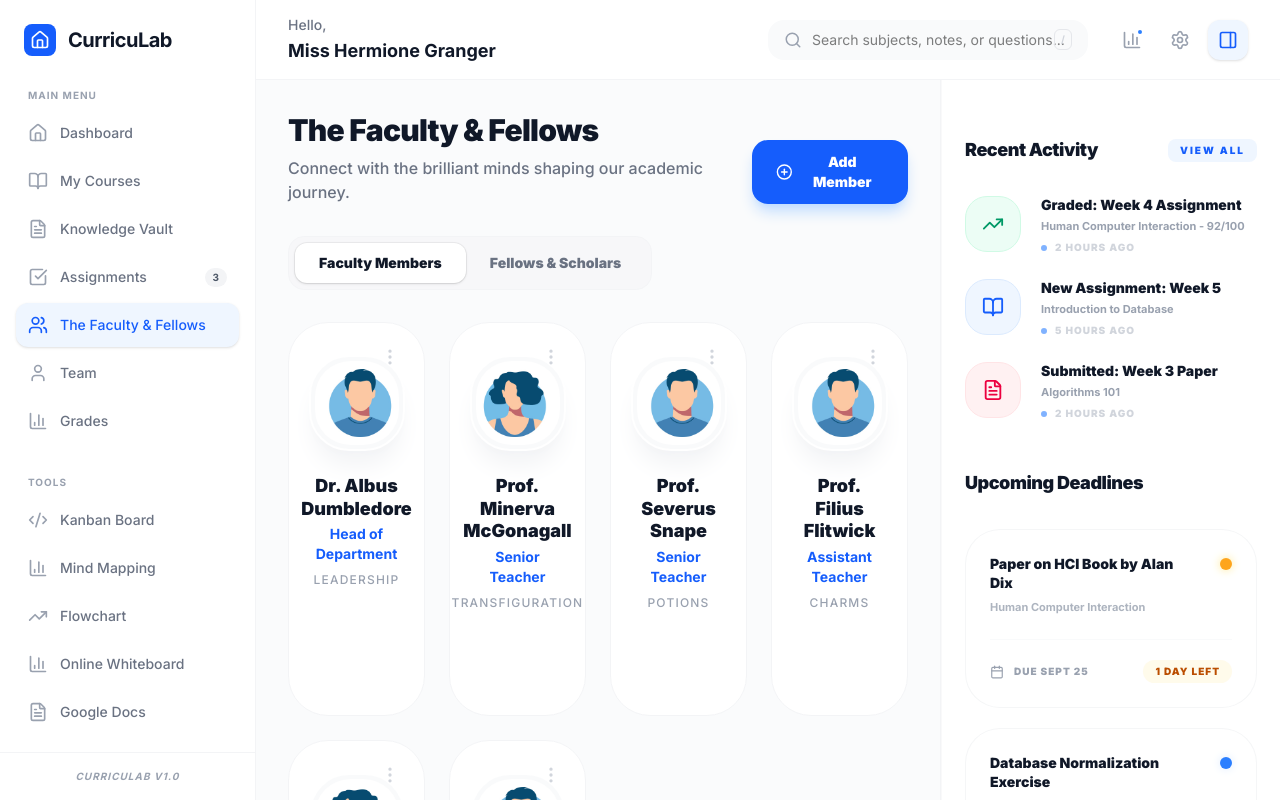
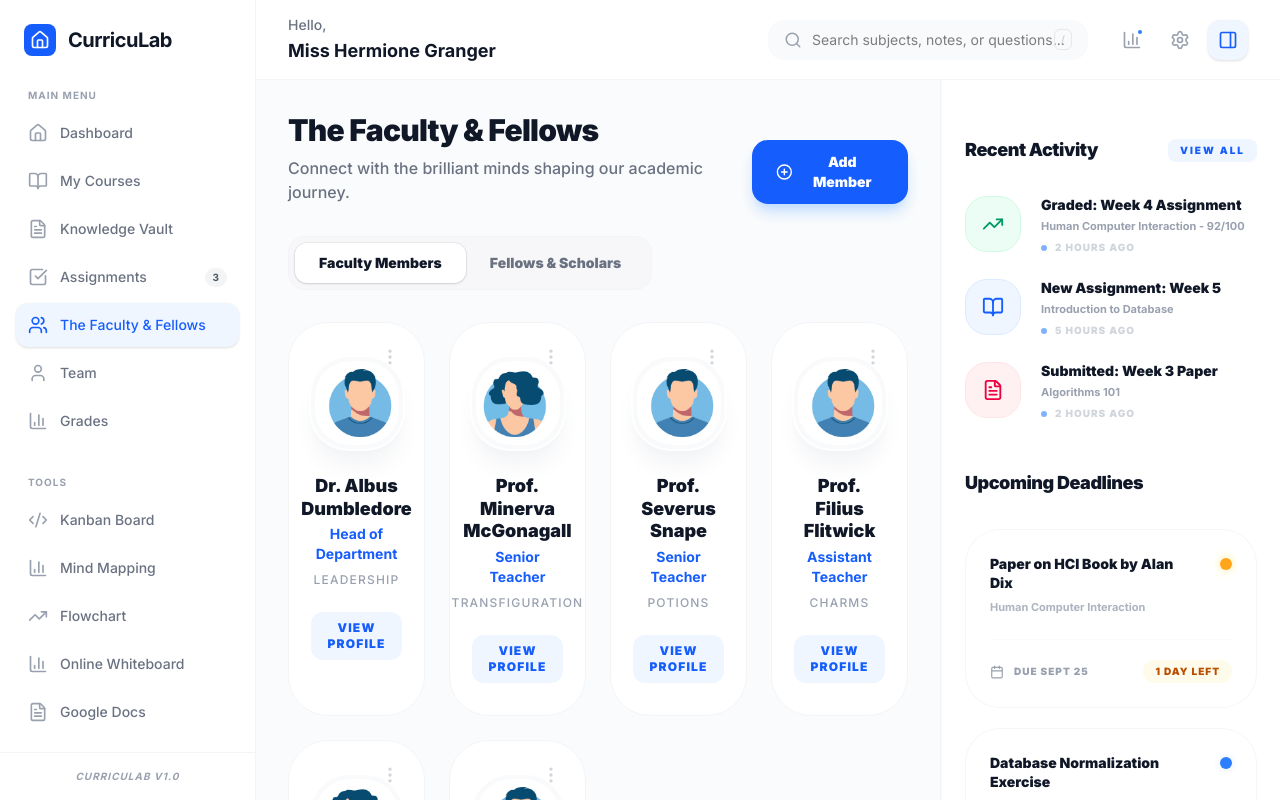
Before and after one commit to Harry-0402/CurricuLab, a Next.js app: page /faculty-fellows in a window 1280 px wide. Built offline with nearby package versions, Linux system fonts and the light colour scheme.

Commit message:
refactor: make card unclickable and view profile button always visible

```diff
--- a/components/web/FacultyFellowsContent.tsx
+++ b/components/web/FacultyFellowsContent.tsx
@@ -194,11 +194,7 @@ export function FacultyFellowsContent() {
                     {currentList.map((person) => (
                         <div
                             key={person.id}
-                            onClick={(e) => {
-                                e.stopPropagation();
-                                setSelectedPerson(person);
-                            }}
-                            className="bg-white p-8 rounded-[40px] border border-gray-100 hover:border-blue-200 hover:shadow-[0_20px_40px_rgba(0,0,0,0.04)] transition-all duration-300 cursor-pointer group flex flex-col items-center text-center relative overflow-hidden"
+                            className="bg-white p-8 rounded-[40px] border border-gray-100 hover:border-blue-200 hover:shadow-[0_20px_40px_rgba(0,0,0,0.04)] transition-all duration-300 group flex flex-col items-center text-center relative overflow-hidden"
                         >
                             <div className="absolute top-0 w-full h-24 bg-gradient-to-b from-blue-50/50 to-transparent opacity-0 group-hover:opacity-100 transition-opacity duration-500 pointer-events-none" />
 
@@ -209,13 +205,14 @@ export function FacultyFellowsContent() {
                                         e.stopPropagation();
                                         setOpenMenuId(openMenuId === person.id ? null : person.id);
                                     }}
-                                    className="p-2 text-gray-300 hover:text-blue-600 hover:bg-white rounded-xl transition-all active:scale-95"
+                                    className="p-2 text-gray-300 hover:text-blue-600 hover:bg-white rounded-xl transition-all active:scale-95 cursor-pointer"
+                                    title="More Options"
                                 >
                                     <Icons.MoreVertical size={20} />
                                 </button>
 
                                 {openMenuId === person.id && (
-                                    <div className="absolute right-0 top-full mt-2 w-32 bg-white rounded-2xl shadow-xl border border-gray-100 py-2 animate-in fade-in zoom-in-95 origin-top-right overflow-hidden">
+                                    <div className="absolute right-0 top-full mt-2 w-32 bg-white rounded-2xl shadow-xl border border-gray-100 py-2 animate-in fade-in zoom-in-95 origin-top-right overflow-hidden z-30">
                                         <button
                                             onClick={(e) => {
                                                 e.stopPropagation();
@@ -252,7 +249,10 @@ export function FacultyFellowsContent() {
                                 <p className="text-xs text-gray-400 font-medium uppercase tracking-widest relative z-10">{person.subject}</p>
                             )}
 
-                            <button className="mt-6 px-4 py-2 bg-blue-50 text-blue-600 rounded-xl text-xs font-black uppercase tracking-widest opacity-0 group-hover:opacity-100 transform translate-y-2 group-hover:translate-y-0 transition-all duration-300">
+                            <button
+                                onClick={() => setSelectedPerson(person)}
+                                className="mt-6 px-4 py-2 bg-blue-50 hover:bg-blue-100 text-blue-600 rounded-xl text-xs font-black uppercase tracking-widest opacity-100 transition-all duration-300 transform translate-y-0 cursor-pointer"
+                            >
                                 View Profile
                             </button>
                         </div>
```
